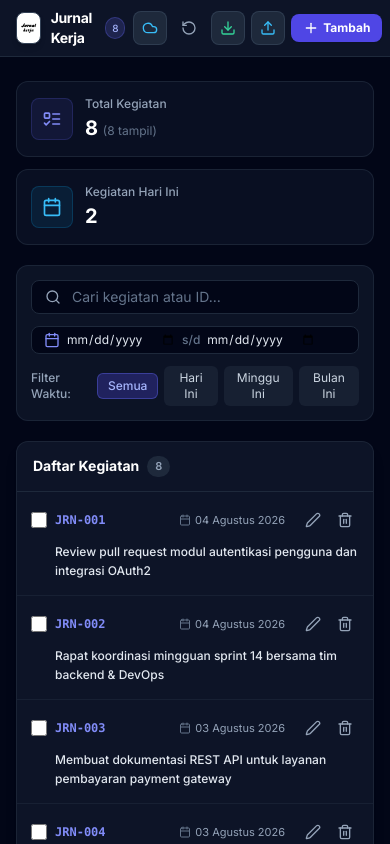
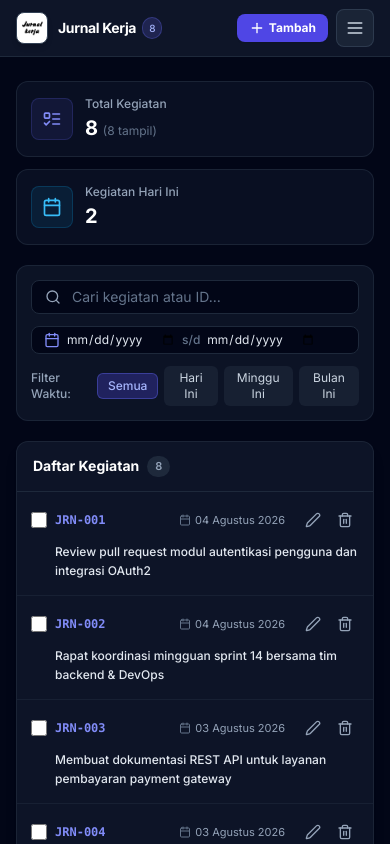
Before and after one commit to alfisjahri/dashboard-jurnal-kerja, a React (Vite) app: page / in a window 390 px wide. Shown: the top 844 px of the page. Built offline with nearby package versions, Linux system fonts and the light colour scheme.

Commit message:
style: Optimize mobile navbar layout with sleek drawer menu

```diff
--- a/src/components/Navbar.jsx
+++ b/src/components/Navbar.jsx
@@ -1,5 +1,5 @@
 import React, { useState, useEffect } from 'react';
-import { Upload, Plus, Download, RotateCcw, Cloud, Smartphone } from 'lucide-react';
+import { Upload, Plus, Download, RotateCcw, Cloud, Smartphone, Menu, X } from 'lucide-react';
 import { getSyncConfig } from '../utils/syncService';
 
 export default function Navbar({ onOpenImport, onOpenAdd, onExport, onResetData, onOpenSync, totalCount }) {
@@ -7,6 +7,7 @@ export default function Navbar({ onOpenImport, onOpenAdd, onExport, onResetData,
   const hasSyncConfig = syncConfig.provider !== 'none' || syncConfig.googleSheetsUrl || syncConfig.supabaseUrl;
 
   const [deferredPrompt, setDeferredPrompt] = useState(null);
+  const [mobileMenuOpen, setMobileMenuOpen] = useState(false);
 
   useEffect(() => {
     const handleBeforeInstallPrompt = (e) => {
@@ -31,10 +32,10 @@ export default function Navbar({ onOpenImport, onOpenAdd, onExport, onResetData,
   };
 
   return (
-    <header className="bg-slate-900/90 backdrop-blur-md border-b border-slate-800 sticky top-0 z-30">
-      <div className="max-w-6xl mx-auto px-4 h-14 sm:h-16 flex items-center justify-between gap-2">
+    <header className="bg-slate-900/95 backdrop-blur-md border-b border-slate-800 sticky top-0 z-30">
+      <div className="max-w-6xl mx-auto px-4 h-14 sm:h-16 flex items-center justify-between">
 
-        {/* Brand with Logo Icon */}
+        {/* Brand with Logo */}
         <div className="flex items-center gap-2.5">
           <div className="w-8 h-8 sm:w-9 sm:h-9 bg-white rounded-lg p-0.5 shadow-md flex items-center justify-center overflow-hidden border border-slate-700">
             <img src="/icon.png" alt="Jurnal Kerja Logo" className="w-full h-full object-contain" />
@@ -49,29 +50,49 @@ export default function Navbar({ onOpenImport, onOpenAdd, onExport, onResetData,
           </div>
         </div>
 
-        {/* Action Buttons */}
-        <div className="flex items-center gap-1.5 sm:gap-2">
+        {/* 📱 MOBILE QUICK HEADER (<640px) */}
+        <div className="flex items-center gap-2 sm:hidden">
+          <button
+            onClick={onOpenAdd}
+            className="px-3 py-1.5 bg-indigo-600 active:bg-indigo-500 text-white rounded-lg text-xs font-bold transition shadow-sm flex items-center gap-1 touch-manipulation"
+          >
+            <Plus className="w-4 h-4" />
+            <span>Tambah</span>
+          </button>
 
-          {/* PWA Install Button (Shown when installable) */}
+          <button
+            onClick={() => setMobileMenuOpen(!mobileMenuOpen)}
+            className="p-2 text-slate-300 hover:text-white bg-slate-800/80 active:bg-slate-800 rounded-lg border border-slate-700/80 transition touch-manipulation relative"
+            aria-label="Buka Menu"
+          >
+            {mobileMenuOpen ? <X className="w-5 h-5" /> : <Menu className="w-5 h-5" />}
+            {hasSyncConfig && (
+              <span className="w-2 h-2 rounded-full bg-emerald-500 absolute top-1 right-1"></span>
+            )}
+          </button>
+        </div>
+
+        {/* 💻 DESKTOP ACTIONS (>=640px) */}
+        <div className="hidden sm:flex items-center gap-2">
+
           {deferredPrompt && (
             <button
               onClick={handleInstallPWA}
               title="Install Aplikasi ke HP"
-              className="p-2 sm:px-3 sm:py-1.5 bg-indigo-600 hover:bg-indigo-500 text-white rounded-lg text-xs font-bold transition shadow-sm flex items-center gap-1.5 touch-manipulation animate-pulse"
+              className="px-3 py-1.5 bg-indigo-600 hover:bg-indigo-500 text-white rounded-lg text-xs font-bold transition shadow-sm flex items-center gap-1.5 touch-manipulation animate-pulse"
             >
               <Smartphone className="w-4 h-4" />
-              <span className="hidden sm:inline">Install App</span>
+              <span>Install App</span>
             </button>
           )}
 
-          {/* Cloud Backup Button */}
           <button
             onClick={onOpenSync}
             title="Cadangkan / Backup Ke Cloud"
-            className="p-2 sm:px-3 sm:py-1.5 bg-slate-800 hover:bg-slate-700 active:bg-slate-700 text-slate-200 rounded-lg text-xs font-medium transition border border-slate-700/80 flex items-center gap-1.5 touch-manipulation relative"
+            className="px-3 py-1.5 bg-slate-800 hover:bg-slate-700 text-slate-200 rounded-lg text-xs font-medium transition border border-slate-700/80 flex items-center gap-1.5 touch-manipulation relative"
           >
             <Cloud className={`w-4 h-4 ${hasSyncConfig ? 'text-emerald-400' : 'text-sky-400'}`} />
-            <span className="hidden sm:inline">Backup</span>
+            <span>Backup</span>
             {hasSyncConfig && (
               <span className="w-2 h-2 rounded-full bg-emerald-500 absolute -top-0.5 -right-0.5 animate-pulse"></span>
             )}
@@ -87,24 +108,23 @@ export default function Navbar({ onOpenImport, onOpenAdd, onExport, onResetData,
 
           <button
             onClick={onExport}
-            title="Export ke CSV"
-            className="p-2 sm:px-3 sm:py-1.5 bg-slate-800 hover:bg-slate-700 active:bg-slate-700 text-slate-200 rounded-lg text-xs font-medium transition border border-slate-700/80 flex items-center gap-1.5 touch-manipulation"
+            className="px-3 py-1.5 bg-slate-800 hover:bg-slate-700 text-slate-200 rounded-lg text-xs font-medium transition border border-slate-700/80 flex items-center gap-1.5 touch-manipulation"
           >
             <Download className="w-4 h-4 text-emerald-400" />
-            <span className="hidden sm:inline">Export</span>
+            <span>Export</span>
           </button>
 
           <button
             onClick={onOpenImport}
-            className="p-2 sm:px-3 sm:py-1.5 bg-slate-800 hover:bg-slate-700 active:bg-slate-700 text-slate-200 rounded-lg text-xs font-medium transition border border-slate-700/80 flex items-center gap-1.5 touch-manipulation"
+            className="px-3 py-1.5 bg-slate-800 hover:bg-slate-700 text-slate-200 rounded-lg text-xs font-medium transition border border-slate-700/80 flex items-center gap-1.5 touch-manipulation"
           >
             <Upload className="w-4 h-4 text-sky-400" />
-            <span className="hidden sm:inline">Import CSV</span>
+            <span>Import CSV</span>
           </button>
 
           <button
             onClick={onOpenAdd}
-            className="px-3 py-1.5 bg-indigo-600 hover:bg-indigo-500 active:bg-indigo-500 text-white rounded-lg text-xs font-bold transition shadow-sm flex items-center gap-1 touch-manipulation"
+            className="px-3.5 py-1.5 bg-indigo-600 hover:bg-indigo-500 text-white rounded-lg text-xs font-bold transition shadow-sm flex items-center gap-1 touch-manipulation"
           >
             <Plus className="w-4 h-4" />
             <span>Tambah</span>
@@ -113,6 +133,60 @@ export default function Navbar({ onOpenImport, onOpenAdd, onExport, onResetData,
         </div>
 
       </div>
+
+      {/* 📱 MOBILE DROPDOWN DRAWER (<640px) */}
+      {mobileMenuOpen && (
+        <div className="sm:hidden border-t border-slate-800 bg-slate-900/95 p-3 space-y-2 animate-fade-in shadow-2xl">
+
+          {deferredPrompt && (
+            <button
+              onClick={() => { handleInstallPWA(); setMobileMenuOpen(false); }}
+              className="w-full py-2.5 px-3 bg-indigo-600 text-white rounded-lg text-xs font-bold flex items-center gap-2"
+            >
+              <Smartphone className="w-4 h-4" />
+              <span>Install Aplikasi Ke HP</span>
+            </button>
+          )}
+
+          <button
+            onClick={() => { onOpenSync(); setMobileMenuOpen(false); }}
+            className="w-full py-2.5 px-3 bg-slate-800 active:bg-slate-700 text-slate-200 rounded-lg text-xs font-medium flex items-center justify-between border border-slate-700/80"
+          >
+            <div className="flex items-center gap-2">
+              <Cloud className={`w-4 h-4 ${hasSyncConfig ? 'text-emerald-400' : 'text-sky-400'}`} />
+              <span>Backup Cloud (Google Sheets / Supabase)</span>
+            </div>
+            {hasSyncConfig && <span className="text-[10px] bg-emerald-500/20 text-emerald-400 px-2 py-0.5 rounded font-semibold">Aktif</span>}
+          </button>
+
+          <div className="grid grid-cols-2 gap-2 pt-1">
+            <button
+              onClick={() => { onOpenImport(); setMobileMenuOpen(false); }}
+              className="py-2.5 px-3 bg-slate-800 active:bg-slate-700 text-slate-200 rounded-lg text-xs font-medium flex items-center justify-center gap-1.5 border border-slate-700/80"
+            >
+              <Upload className="w-4 h-4 text-sky-400" />
+              <span>Import CSV</span>
+            </button>
+
+            <button
+              onClick={() => { onExport(); setMobileMenuOpen(false); }}
+              className="py-2.5 px-3 bg-slate-800 active:bg-slate-700 text-slate-200 rounded-lg text-xs font-medium flex items-center justify-center gap-1.5 border border-slate-700/80"
+            >
+              <Download className="w-4 h-4 text-emerald-400" />
+              <span>Export CSV</span>
+            </button>
+          </div>
+
+          <button
+            onClick={() => { onResetData(); setMobileMenuOpen(false); }}
+            className="w-full py-2 px-3 text-slate-400 hover:text-slate-200 active:bg-slate-800 rounded-lg text-xs font-medium flex items-center justify-center gap-1.5 transition"
+          >
+            <RotateCcw className="w-3.5 h-3.5" />
+            <span>Reset Data Sample</span>
+          </button>
+
+        </div>
+      )}
     </header>
   );
 }
```
